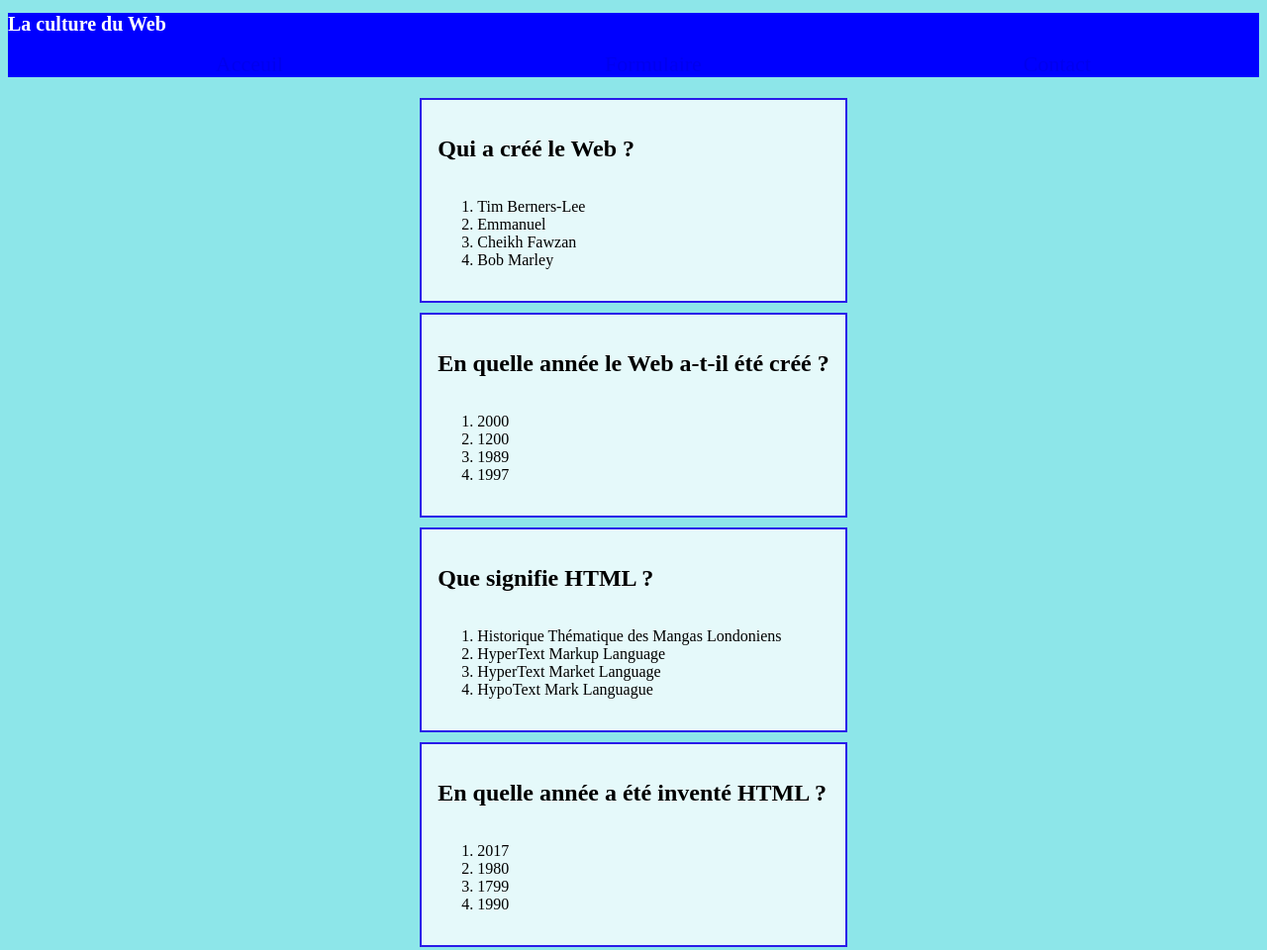
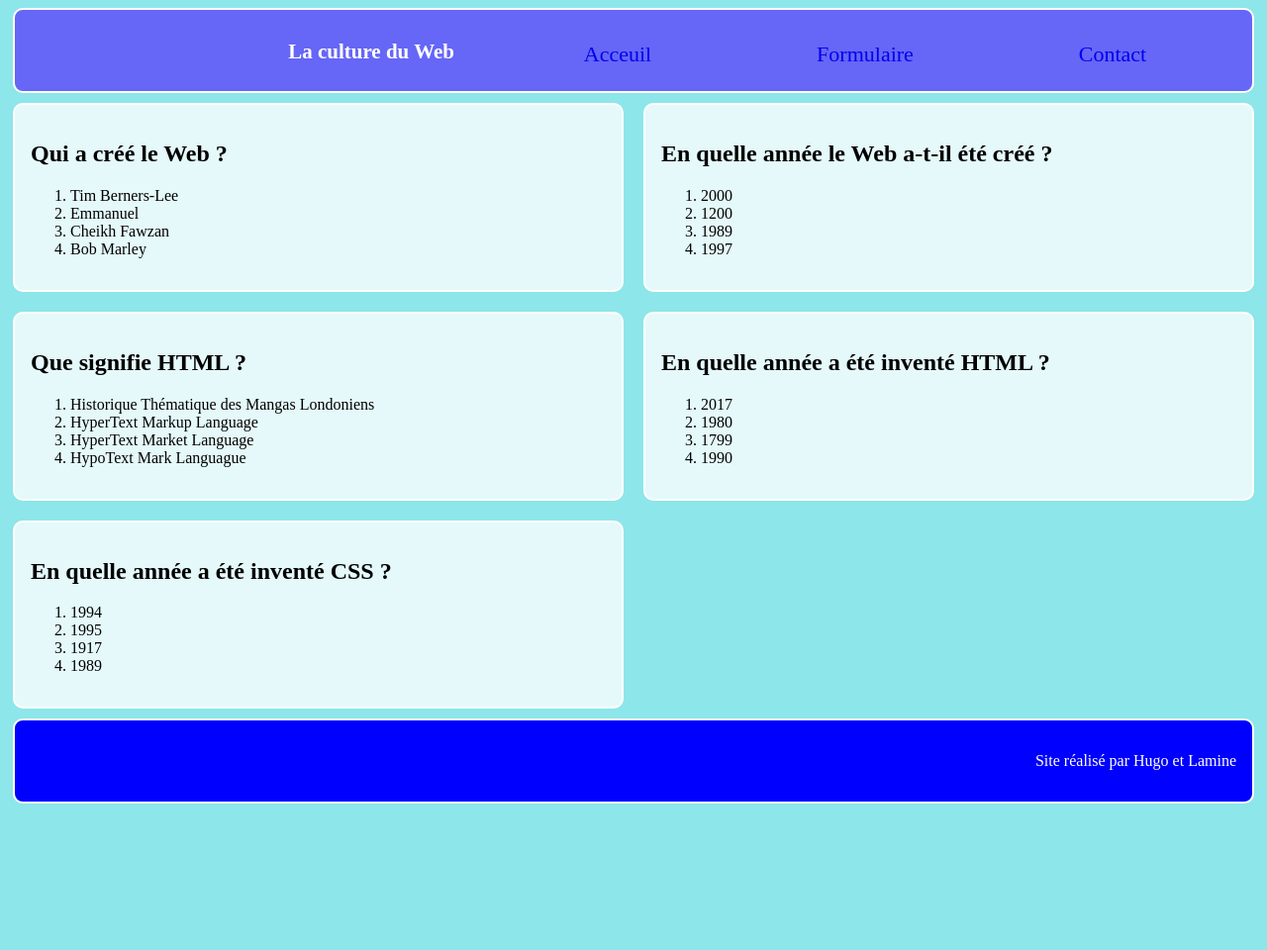
Before and after one commit to FruitSwimer/TPFinal, a plain HTML site: page qcm.html in a window 1280 px wide. Shown: the top 960 px of the page at 99% size. After the commit the page ends 820 px from the top, so only its background shows below. Drawn offline with Linux system fonts and the light colour scheme.

Commit message:
Amélioration de la mise en page

```diff
--- a/qcm.css
+++ b/qcm.css
@@ -3,11 +3,18 @@ body {
 }
 h1{
     color: white;
-    font-size: 20px;
+    font-size: 21px;
 }
 header{
-    margin: 0px;
-    background-color: blue;
+    background-color: rgb(102, 102, 247);
+    display: flex;
+    flex-direction: row;
+    justify-content: end;
+    margin: 5px;
+    padding: 1em;
+    border: 2px solid white;
+    border-radius: 10px;
+    height: 50px;
 }
 
 ul{
@@ -22,7 +29,7 @@ ul{
     justify-content: center;
     align-items: space-around;
     list-style: none;
-    width: 500px;
+    width: 250px;
     color: blue;
     font-size: 22px;
 }
@@ -42,19 +49,58 @@ a:hover{
 
 section{
     display: grid;
-    flex-direction: row;
-    justify-content: center;
+    grid-template-columns: repeat(2, 1fr);
+    grid-gap: 10px;
+    grid-auto-rows: minmax(100px, auto);
 }
 
 article{
-    display: flex;
-    flex-direction: column;
-    justify-content: center;
-    align-items: space-around;
     background-color: rgba(255, 255, 255, 0.774);
     margin: 5px;
     padding: 1em;
-    border: 2px solid rgb(41, 27, 233);
-    font-size: 16px;
+    border: 2px solid white;
+    border-radius: 10px;
     width: 1fr;
 }
+
+footer{
+    display: flex;
+    flex-direction: row;
+    justify-content: end;
+    background-color: blue;
+    margin: 5px;
+    padding: 1em;
+    border: 2px solid white;
+    border-radius: 10px;
+    height: 50px;
+    color: white;
+}
+
+@media (400px <= width <= 700px) {
+    section {
+        display: flex;
+        flex-direction: column;
+        justify-content: end;
+    }
+
+    ul{
+        display: flex;
+        justify-content: center;
+        flex-direction: row;
+    }
+
+    .navbar{
+        display: flex;
+        flex-direction: row;
+        justify-content: center;
+        align-items: center;
+        list-style: none;
+        width: 100px;
+        color: blue;
+        font-size: 22px;
+    }
+
+    .navbar:hover{
+        background-color: white;
+    }
+  }
```
